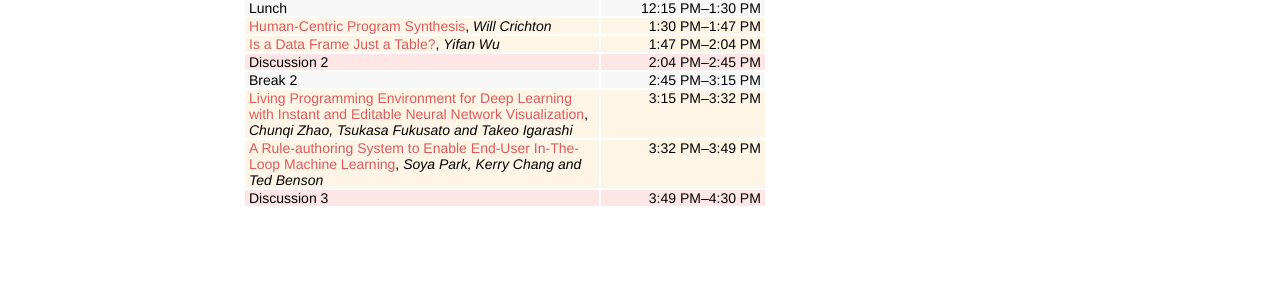
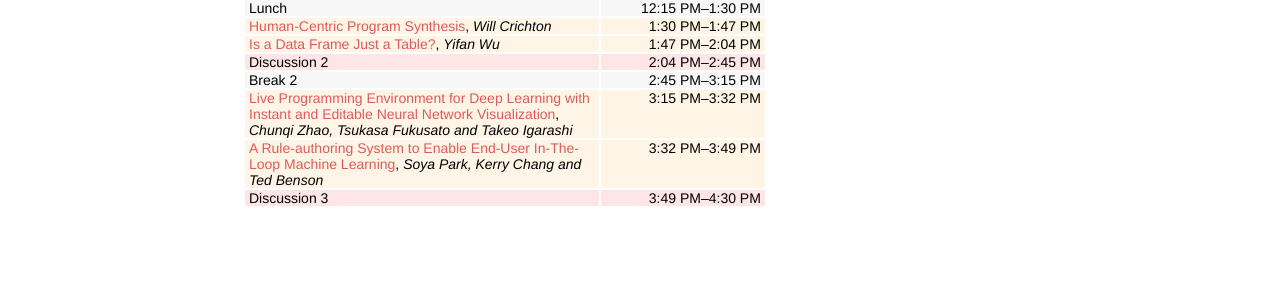
Before and after one commit to plateau-workshop/plateau, a Jekyll site: the page built from schedule.html, in a window 1280 px wide. Shown: the part 1282-1564 px from the top of the page. Built offline with Jekyll 4.4.1, drawn with Linux system fonts in a browser that asks for light colours.

Commit message:
Title correction.

```diff
--- a/schedule.html
+++ b/schedule.html
@@ -90,7 +90,7 @@ layout: default
 <tr class='talk'><td class='schedule-left'><span class='paper_title'><a target='_blank' href='assets/papers-2019/10.pdf'>Is a Data Frame Just a Table?</a></span>, <span class='authors'>Yifan Wu</span></td><td class='schedule-right'>1:47 PM&ndash;2:04 PM</td></tr>
 <tr class='discussion'><td class='schedule-left'><span class='paper_title'>Discussion 2</span></td><td class='schedule-right'>2:04 PM&ndash;2:45 PM</td></tr>
 <tr class='break'><td class='schedule-left'><span class='paper_title'>Break 2</span></td><td class='schedule-right'>2:45 PM&ndash;3:15 PM</td></tr>
-<tr class='talk'><td class='schedule-left'><span class='paper_title'><a target='_blank' href='assets/papers-2019/5.pdf'>Living Programming Environment for Deep Learning with Instant and Editable Neural Network Visualization</a></span>, <span class='authors'>Chunqi Zhao, Tsukasa Fukusato and Takeo Igarashi</span></td><td class='schedule-right'>3:15 PM&ndash;3:32 PM</td></tr>
+<tr class='talk'><td class='schedule-left'><span class='paper_title'><a target='_blank' href='assets/papers-2019/5.pdf'>Live Programming Environment for Deep Learning with Instant and Editable Neural Network Visualization</a></span>, <span class='authors'>Chunqi Zhao, Tsukasa Fukusato and Takeo Igarashi</span></td><td class='schedule-right'>3:15 PM&ndash;3:32 PM</td></tr>
 <tr class='talk'><td class='schedule-left'><span class='paper_title'><a target='_blank' href='assets/papers-2019/4.pdf'>A Rule-authoring System to Enable End-User In-The-Loop Machine Learning</a></span>, <span class='authors'>Soya Park, Kerry Chang and Ted Benson</span></td><td class='schedule-right'>3:32 PM&ndash;3:49 PM</td></tr>
 <tr class='discussion'><td class='schedule-left'><span class='paper_title'>Discussion 3</span></td><td class='schedule-right'>3:49 PM&ndash;4:30 PM</td></tr>
 
```
